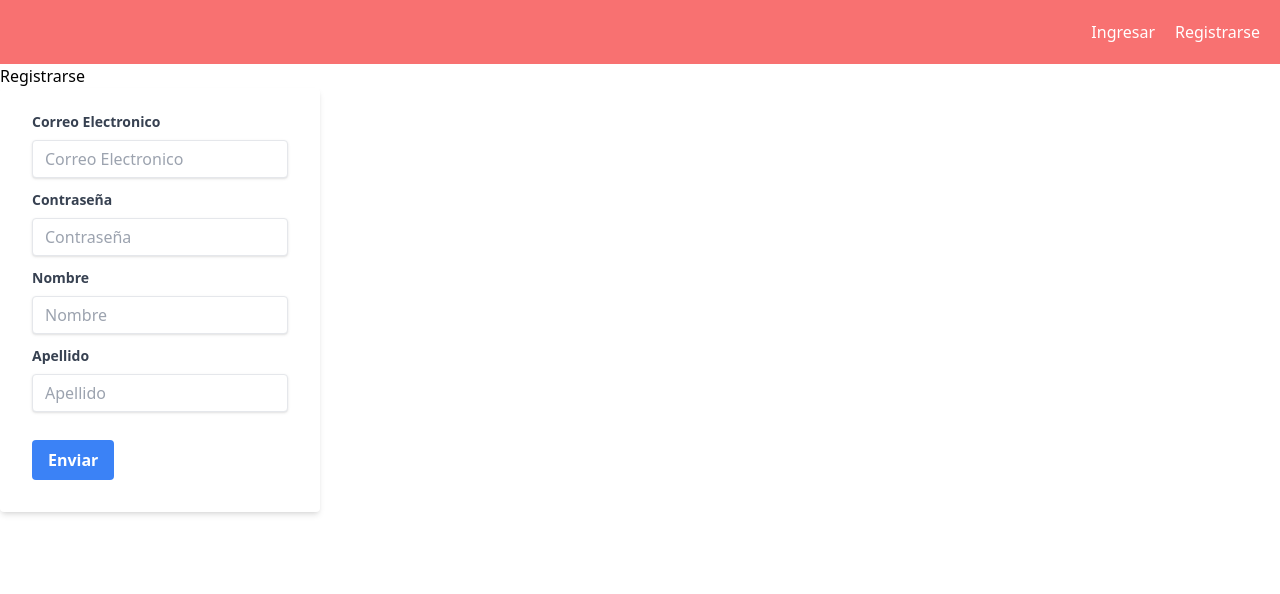
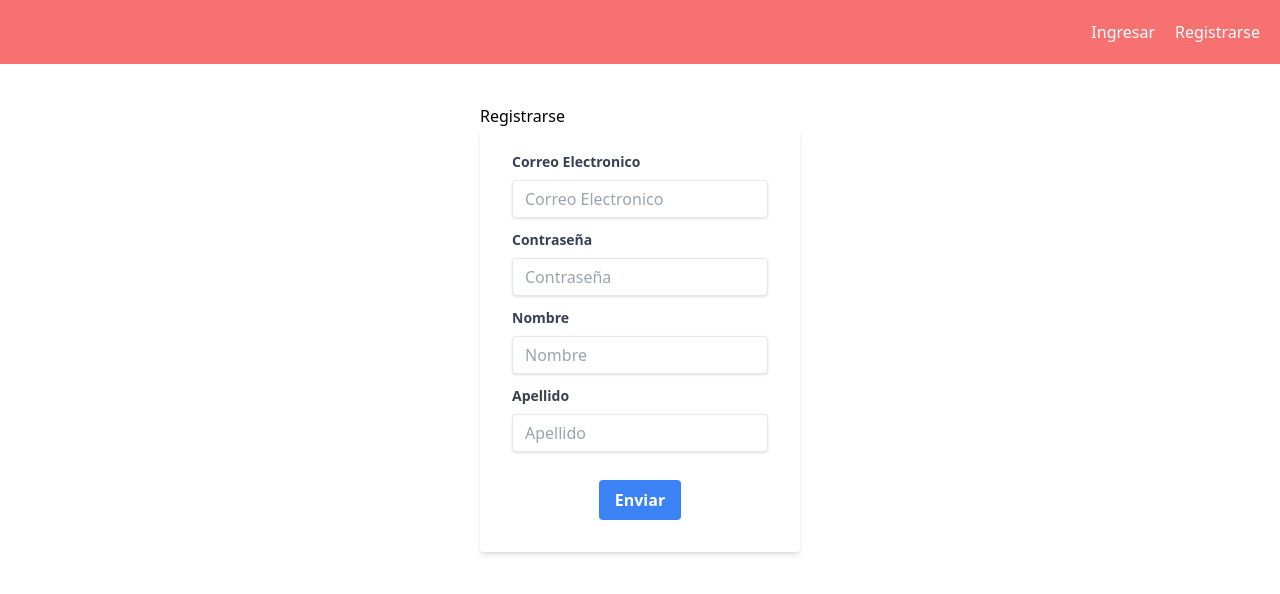
Before and after one commit to Brin29/loginAndRegister, a React (Vite) app: page /register in a window 1280 px wide. Shown: the top 594 px of the page. Built offline with nearby package versions, Linux system fonts and the light colour scheme.

Commit message:
login y solucion de estilos

```diff
--- a/src/pages/Login.jsx
+++ b/src/pages/Login.jsx
@@ -35,19 +35,17 @@ export const Login = () => {
     return errors;
   }
 
-  // funcion de navegacion exitosa
+  // funcion de navegacion
   const onSuccess = () => {
     navigate("/user");
   };
 
-  // custom hook
   const { form, errors, loading, handleChange, handleSubmit} = useForm(initialData, onValidate, onSuccess, "/auth/login")
-
   // Podemos poner el required  y patterns en el input
   return (
-    <div className="w-full max-w-xs">
+    <div className="w-full max-w-xs mx-auto mt-10">
       <h2>Iniciar Sesión</h2>
-      <form onSubmit={handleSubmit}  className="bg-white shadow-md rounded px-8 pt-6 pb-8 mb-4">
+      <form onSubmit={handleSubmit}  className="flex flex-col items-center bg-white shadow-md rounded px-8 pt-6 pb-8 mb-4">
         <div className="mb-4">
           <label htmlFor="username" className="block text-gray-700 text-sm font-bold mb-2">
             Correo Electronico
--- a/src/pages/Register.jsx
+++ b/src/pages/Register.jsx
@@ -58,9 +58,9 @@ export const Register = () => {
   const { form, errors, loading, handleChange, handleSubmit} = useForm(initialData, onValidate, onSuccess, "/auth/register")
 
   return (
-    <div className="w-full max-w-xs">
+    <div className="w-full max-w-xs mx-auto mt-10">
       <h2>Registrarse</h2>
-      <form onSubmit={handleSubmit} className="bg-white shadow-md rounded px-8 pt-6 pb-8 mb-4">
+      <form onSubmit={handleSubmit} className="flex flex-col items-center bg-white shadow-md rounded px-8 pt-6 pb-8 mb-4">
         <div className="mb-4">
           <label htmlFor="username" className="block text-gray-700 text-sm font-bold mb-2">
             Correo Electronico
```
